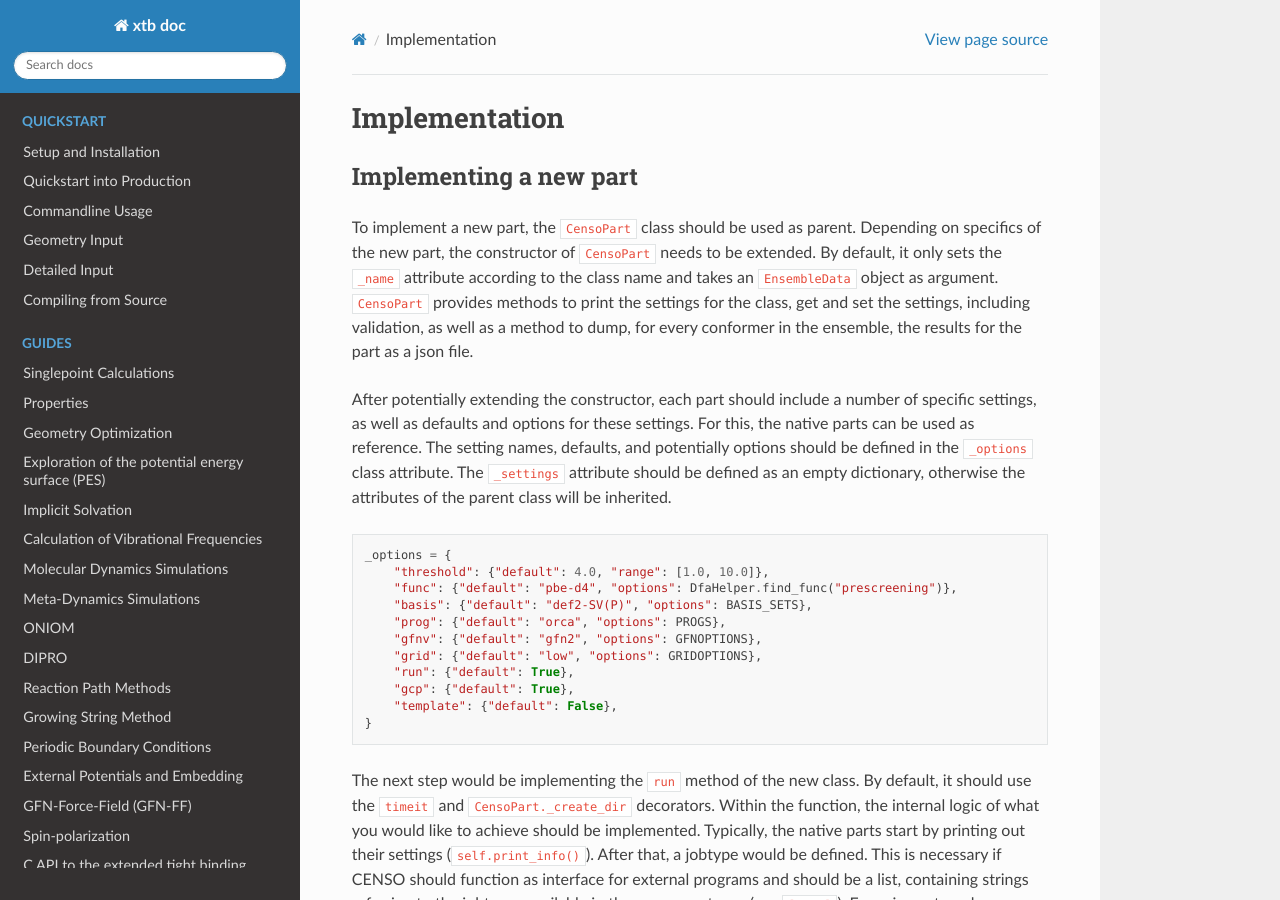
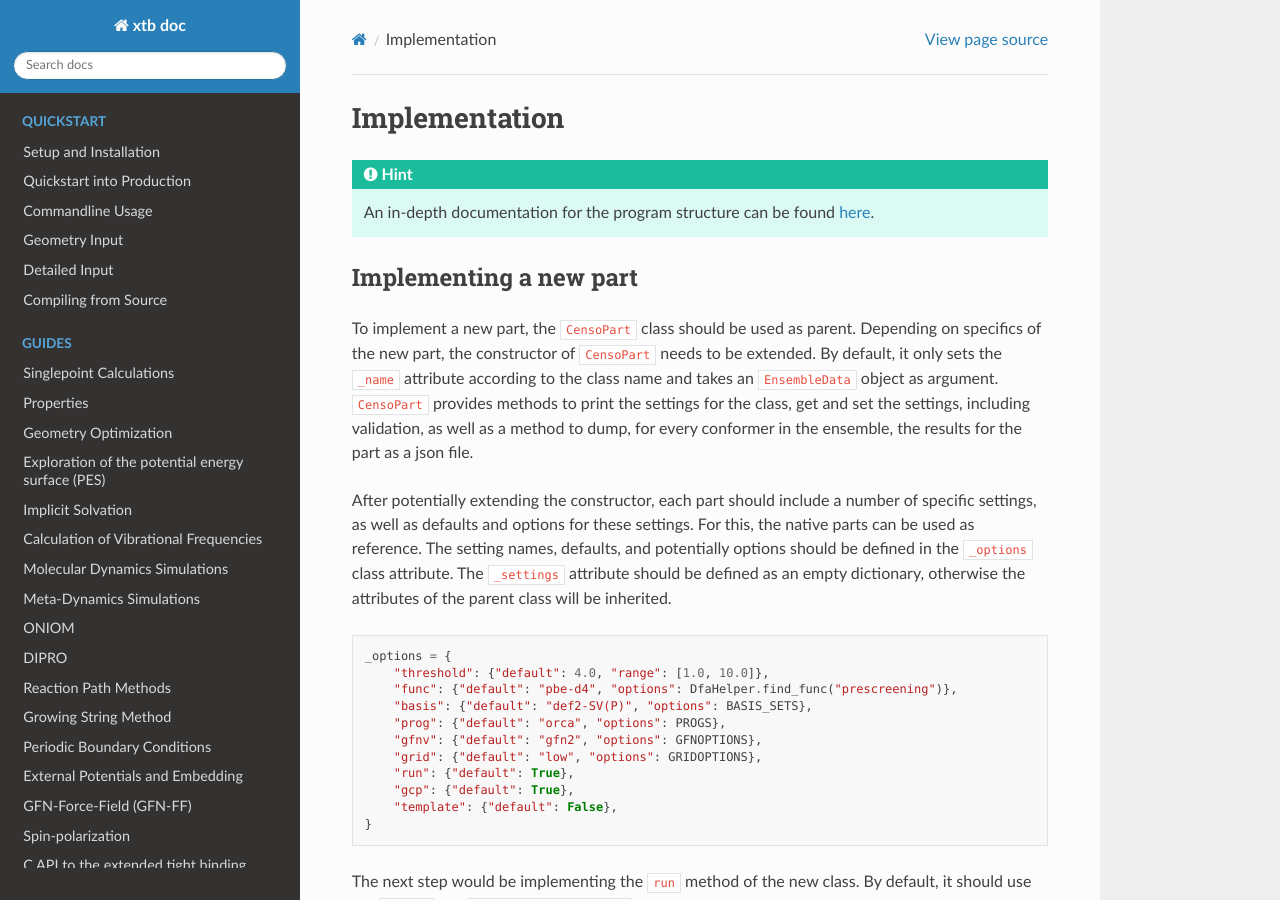
Before and after one commit to grimme-lab/xtb_docs, a Sphinx documentation site: the page built from source/CENSO_docs/censo_implementation.rst, in a window 1280 px wide and 900 px high. Built offline with Sphinx 7.4.7 and the Read the Docs theme 2.0.0, drawn with Linux system fonts in a browser that asks for light colours; pages that are not in the unit, such as notebooks, are missing from menus.

Commit message:
link to doxy doc

```diff
--- a/source/CENSO_docs/censo_implementation.rst
+++ b/source/CENSO_docs/censo_implementation.rst
@@ -3,6 +3,10 @@
 ==============
 Implementation
 ==============
+
+.. hint::
+
+   An in-depth documentation for the program structure can be found `here <https://github.com/lmseidler/censo-doc/tree/main>`_.
 
 Implementing a new part
 -----------------------
```
